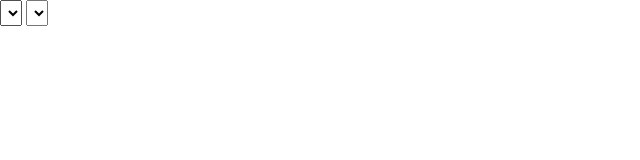
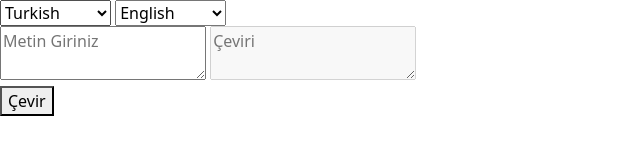
Before and after one commit to ihsancetinn/Translater-Project, a plain HTML site: page index.html in a window 1280 px wide. Shown: the whole page, without its empty margins (0-640 px from the left). Drawn offline with nearby package versions, Linux system fonts and the light colour scheme.

Commit message:
translate çalışması

```diff
--- a/index.html
+++ b/index.html
@@ -11,7 +11,17 @@
 
 <select id="from-lang"> </select>
 <select id="to-lang"> </select>
+<div class="text-controls">
+    <textarea id="from-text" placeholder="Metin Giriniz" class="from-text"></textarea>
+    <textarea id="to-text" placeholder="Çeviri" class="to-text" readonly disabled></textarea>
+</div>
 
+<button id="btnTranslate">Çevir</button>
+
+
+
+    <script src="languages.js"></script>
     <script src="script.js"></script>
+
 </body>
 </html>
--- /dev/null
+++ b/languages.js
@@ -0,0 +1,99 @@
+const languages = {
+    "am-ET": "Amharic",
+    "ar-SA": "Arabic",
+    "be-BY": "Bielarus",
+    "bem-ZM": "Bemba",
+    "bi-VU": "Bislama",
+    "bjs-BB": "Bajan",
+    "bn-IN": "Bengali",
+    "bo-CN": "Tibetan",
+    "br-FR": "Breton",
+    "bs-BA": "Bosnian",
+    "ca-ES": "Catalan",
+    "cop-EG": "Coptic",
+    "cs-CZ": "Czech",
+    "cy-GB": "Welsh",
+    "da-DK": "Danish",
+    "dz-BT": "Dzongkha",
+    "de-DE": "German",
+    "dv-MV": "Maldivian",
+    "el-GR": "Greek",
+    "en-GB": "English",
+    "es-ES": "Spanish",
+    "et-EE": "Estonian",
+    "eu-ES": "Basque",
+    "fa-IR": "Persian",
+    "fi-FI": "Finnish",
+    "fn-FNG": "Fanagalo",
+    "fo-FO": "Faroese",
+    "fr-FR": "French",
+    "gl-ES": "Galician",
+    "gu-IN": "Gujarati",
+    "ha-NE": "Hausa",
+    "he-IL": "Hebrew",
+    "hi-IN": "Hindi",
+    "hr-HR": "Croatian",
+    "hu-HU": "Hungarian",
+    "id-ID": "Indonesian",
+    "is-IS": "Icelandic",
+    "it-IT": "Italian",
+    "ja-JP": "Japanese",
+    "kk-KZ": "Kazakh",
+    "km-KM": "Khmer",
+    "kn-IN": "Kannada",
+    "ko-KR": "Korean",
+    "ku-TR": "Kurdish",
+    "ky-KG": "Kyrgyz",
+    "la-VA": "Latin",
+    "lo-LA": "Lao",
+    "lv-LV": "Latvian",
+    "men-SL": "Mende",
+    "mg-MG": "Malagasy",
+    "mi-NZ": "Maori",
+    "ms-MY": "Malay",
+    "mt-MT": "Maltese",
+    "my-MM": "Burmese",
+    "ne-NP": "Nepali",
+    "niu-NU": "Niuean",
+    "nl-NL": "Dutch",
+    "no-NO": "Norwegian",
+    "ny-MW": "Nyanja",
+    "ur-PK": "Pakistani",
+    "pau-PW": "Palauan",
+    "pa-IN": "Panjabi",
+    "ps-PK": "Pashto",
+    "pis-SB": "Pijin",
+    "pl-PL": "Polish",
+    "pt-PT": "Portuguese",
+    "rn-BI": "Kirundi",
+    "ro-RO": "Romanian",
+    "ru-RU": "Russian",
+    "sg-CF": "Sango",
+    "si-LK": "Sinhala",
+    "sk-SK": "Slovak",
+    "sm-WS": "Samoan",
+    "sn-ZW": "Shona",
+    "so-SO": "Somali",
+    "sq-AL": "Albanian",
+    "sr-RS": "Serbian",
+    "sv-SE": "Swedish",
+    "sw-SZ": "Swahili",
+    "ta-LK": "Tamil",
+    "te-IN": "Telugu",
+    "tet-TL": "Tetum",
+    "tg-TJ": "Tajik",
+    "th-TH": "Thai",
+    "ti-TI": "Tigrinya",
+    "tk-TM": "Turkmen",
+    "tl-PH": "Tagalog",
+    "tn-BW": "Tswana",
+    "to-TO": "Tongan",
+    "tr-TR": "Turkish",
+    "uk-UA": "Ukrainian",
+    "uz-UZ": "Uzbek",
+    "vi-VN": "Vietnamese",
+    "wo-SN": "Wolof",
+    "xh-ZA": "Xhosa",
+    "yi-YD": "Yiddish",
+    "zu-ZA": "Zulu"
+}
--- a/script.js
+++ b/script.js
@@ -1,2 +1,32 @@
-const api_key = "964496f98ebc8f9f93f6d140";
-const url = " https://v6.exchangerate-api.com/v6/" + api_key;
+const fromLang = document.querySelector("#from-lang");
+const toLang = document.querySelector("#to-lang");
+const btnTranslate = document.querySelector("#btnTranslate");
+const fromText = document.querySelector("#from-text");
+const toText = document.querySelector("#to-text");
+
+
+for (let lang in languages) {
+    // console.log(lang, languages[lang]);
+
+    let option = `
+    <option value="${lang}">${languages[lang]}</option>`;
+    fromLang.insertAdjacentHTML("beforeend", option);
+    toLang.insertAdjacentHTML("beforeend", option);
+
+
+    fromLang.value = "tr-TR";
+    toLang.value = "en-GB";
+}
+
+btnTranslate.addEventListener("click", () => {
+    let text = fromText.value;
+    let from = fromLang.value;
+    let to = toLang.value;
+    const url = `https://api.mymemory.translated.net/get?q=${text}&langpair=${from}|${to}`;
+    fetch(url)
+        .then(response => response.json())
+        .then(data => {
+            toText.value = data.responseData.translatedText
+        });
+
+})
```
